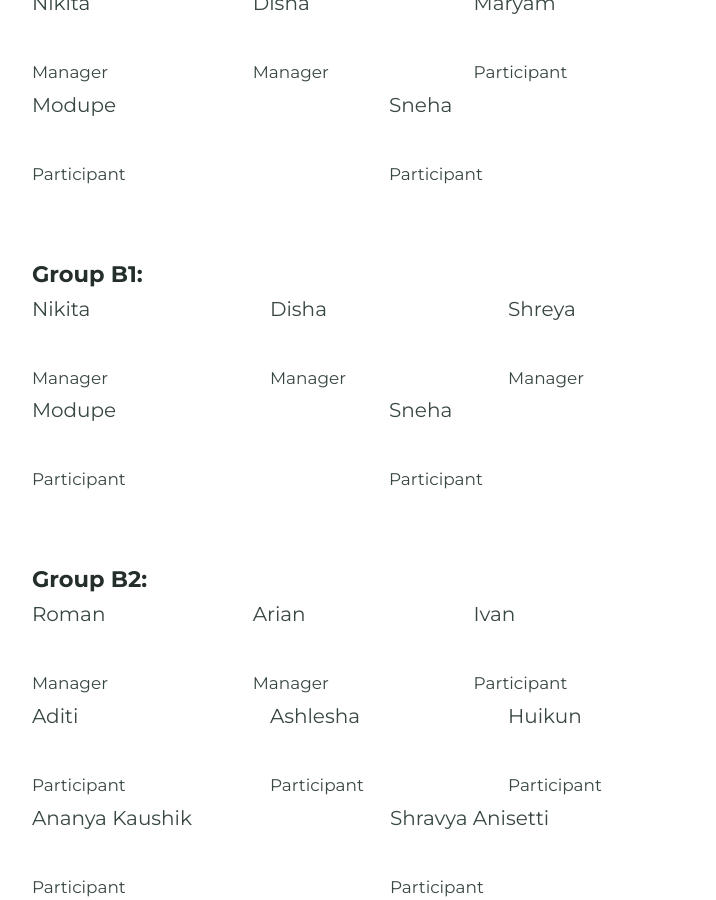
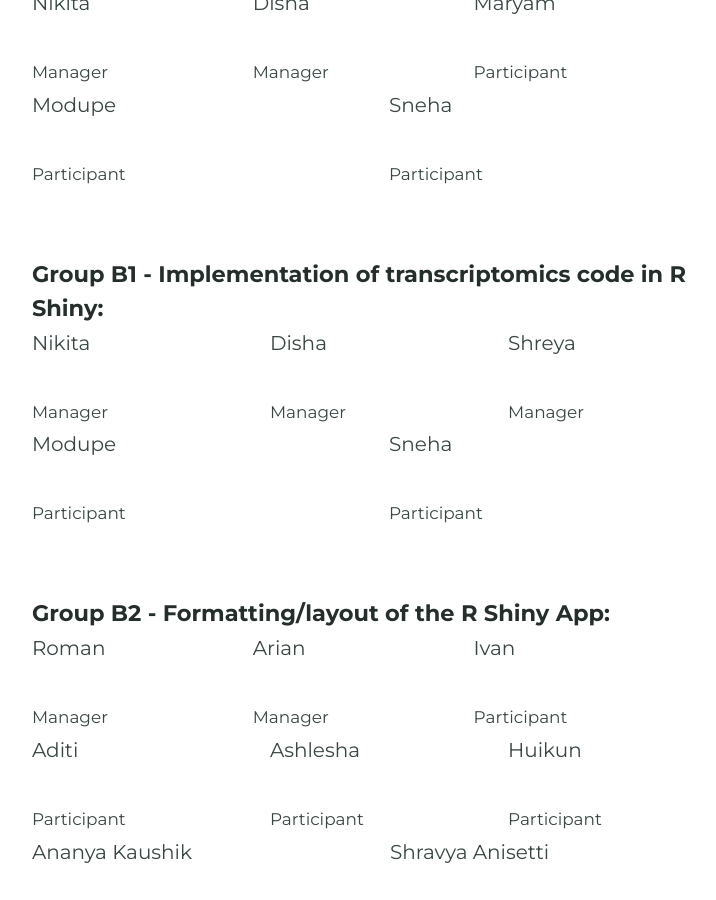
Before and after one commit to BI-STEM-Away/sMAP_dev, a Jekyll site: the page built from ourTeam.md, in a window 1280 px wide and 900 px high, scrolled down 1015 px. Shown: the whole window, without its empty margins (251-967 px from the left). Built offline with Jekyll 4.4.1, drawn with Linux system fonts in a browser that asks for light colours; some of the changed text lies outside the part shown.

Commit message:
Update ourTeam.md

```diff
--- a/ourTeam.md
+++ b/ourTeam.md
@@ -54,7 +54,8 @@ feature_image: https://bi-stem-away.github.io/shiny_app_dev/Banner.png
   </tbody>
 </table>
 <br>
-##### Group A:
+##### Group A - Transcriptomics pipeline code development:
+
 <table>
   <thead>
     <tr>
@@ -102,7 +103,8 @@ feature_image: https://bi-stem-away.github.io/shiny_app_dev/Banner.png
   </tbody>
 </table>
 <br>
-##### Group B1:
+##### Group B1 - Implementation of transcriptomics code in R Shiny:
+
 <table>
   <thead>
     <tr>
@@ -150,7 +152,7 @@ feature_image: https://bi-stem-away.github.io/shiny_app_dev/Banner.png
   </tbody>
 </table>
 <br>
-##### Group B2:
+##### Group B2 - Formatting/layout of the R Shiny App:
 <table>
   <thead>
     <tr>
@@ -223,7 +225,7 @@ feature_image: https://bi-stem-away.github.io/shiny_app_dev/Banner.png
   </tbody>
 </table>
 <br>
-##### Group C:
+##### Group C - GitHub management and code documentation:
 <table>
   <thead>
     <tr>
```
Also changed, not shown: other parts of ourTeam.md (+1 -1 lines).
